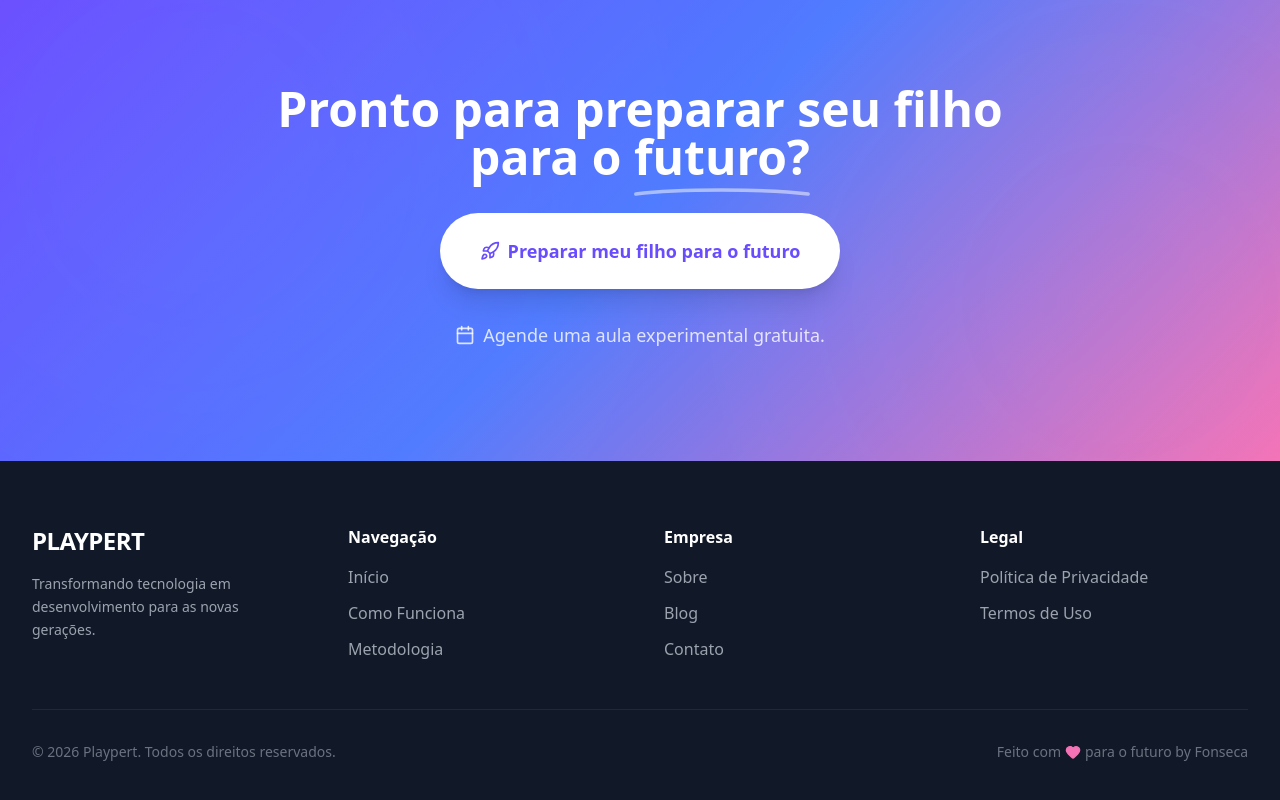
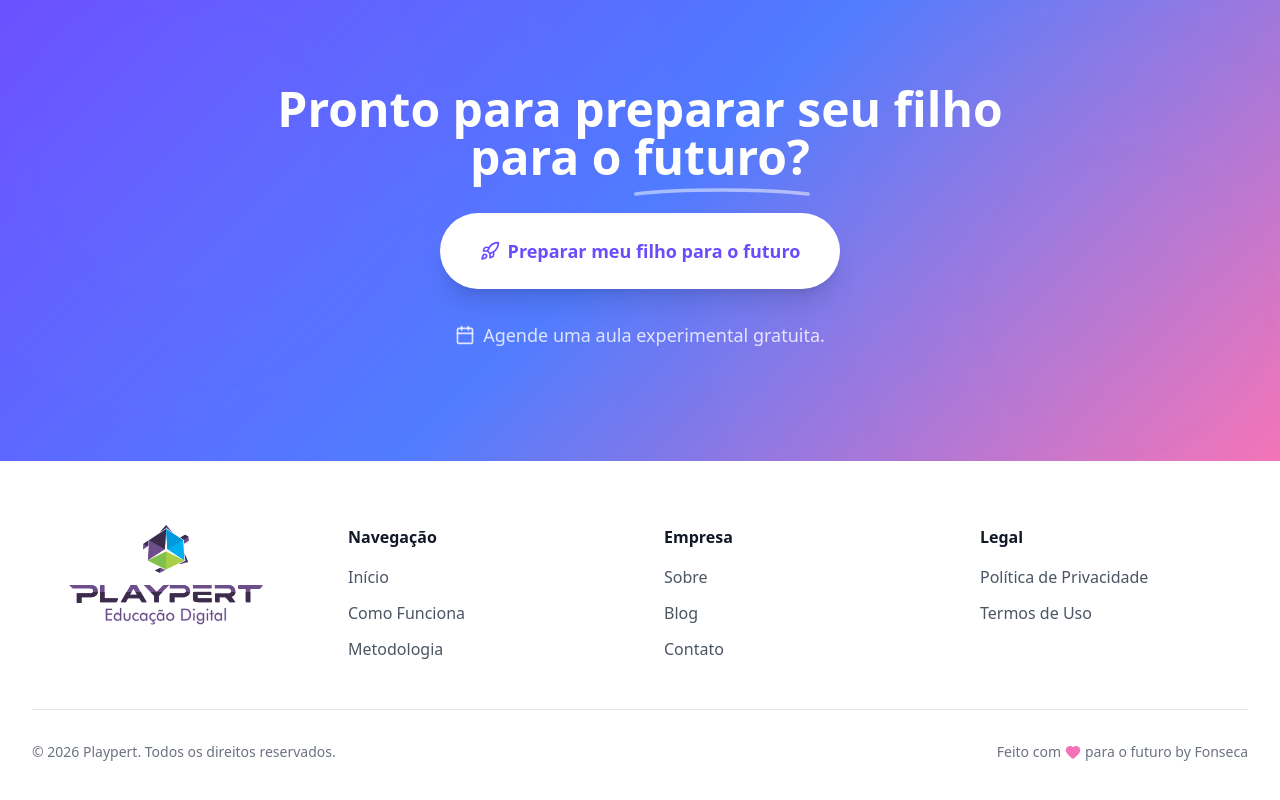
Before and after one commit to joaofonsecan3/playpert-landing, a React (Vite) app: page / in a window 1280 px wide. Shown: the part 5577-6377 px from the top of the page. Built offline with nearby package versions, Linux system fonts and the light colour scheme.

Commit message:
style: ajustar header e footer com identidade visual da Playpert

```diff
--- a/src/components/landing/Footer.jsx
+++ b/src/components/landing/Footer.jsx
@@ -1,53 +1,56 @@
 import { Heart } from "lucide-react";
+import logoFull from "@/assets/Titulo+subtitulo.svg";
+import turtle from "@/assets/Logo Tartaruga.svg";
 
 export default function Footer() {
   const currentYear = new Date().getFullYear();
 
   return (
-    <footer id="footer" className="bg-gray-900 text-white py-16">
+    <footer id="footer" className="bg-white text-gray-800 py-16">
       <div className="max-w-7xl mx-auto px-4 sm:px-6 lg:px-8">
 
         <div className="grid md:grid-cols-4 gap-12 mb-12">
 
-          {/* Logo */}
-          <div className="md:col-span-1">
-            <span className="text-2xl font-bold text-white tracking-tight">
-              PLAYPERT
-            </span>
+          {/* Marca */}
+          <div className="md:col-span-1 flex flex-col items-center text-center">
 
-            <p className="mt-4 text-gray-400 text-sm leading-relaxed">
-              Transformando tecnologia em desenvolvimento para as novas gerações.
-            </p>
+            <div className="flex flex-col items-center">
+
+              <img
+                src={turtle}
+                alt="Playpert símbolo"
+                className="h-12 w-auto mb-3 mx-auto"
+              />
+
+              <img
+                src={logoFull}
+                alt="Playpert"
+                className="h-10 w-auto mx-auto"
+              />
+
+            </div>
+
           </div>
 
           {/* Navegação */}
           <div>
-            <h4 className="font-semibold text-white mb-4">Navegação</h4>
+            <h4 className="font-semibold text-gray-900 mb-4">Navegação</h4>
 
             <ul className="space-y-3">
               <li>
-                <a
-                  href="#hero"
-                  className="text-gray-400 hover:text-[#F472B6] transition-colors duration-200"
-                >
+                <a href="#hero" className="text-gray-600 hover:text-[#6A4CFF] transition-colors duration-200">
                   Início
                 </a>
               </li>
 
               <li>
-                <a
-                  href="#how-it-works"
-                  className="text-gray-400 hover:text-[#F472B6] transition-colors duration-200"
-                >
+                <a href="#how-it-works" className="text-gray-600 hover:text-[#6A4CFF] transition-colors duration-200">
                   Como Funciona
                 </a>
               </li>
 
               <li>
-                <a
-                  href="#solution"
-                  className="text-gray-400 hover:text-[#F472B6] transition-colors duration-200"
-                >
+                <a href="#solution" className="text-gray-600 hover:text-[#6A4CFF] transition-colors duration-200">
                   Metodologia
                 </a>
               </li>
@@ -56,32 +59,23 @@ export default function Footer() {
 
           {/* Empresa */}
           <div>
-            <h4 className="font-semibold text-white mb-4">Empresa</h4>
+            <h4 className="font-semibold text-gray-900 mb-4">Empresa</h4>
 
             <ul className="space-y-3">
               <li>
-                <a
-                  href="#"
-                  className="text-gray-400 hover:text-[#F472B6] transition-colors duration-200"
-                >
+                <a href="#" className="text-gray-600 hover:text-[#6A4CFF] transition-colors duration-200">
                   Sobre
                 </a>
               </li>
 
               <li>
-                <a
-                  href="#"
-                  className="text-gray-400 hover:text-[#F472B6] transition-colors duration-200"
-                >
+                <a href="#" className="text-gray-600 hover:text-[#6A4CFF] transition-colors duration-200">
                   Blog
                 </a>
               </li>
 
               <li>
-                <a
-                  href="#"
-                  className="text-gray-400 hover:text-[#F472B6] transition-colors duration-200"
-                >
+                <a href="#" className="text-gray-600 hover:text-[#6A4CFF] transition-colors duration-200">
                   Contato
                 </a>
               </li>
@@ -90,23 +84,17 @@ export default function Footer() {
 
           {/* Legal */}
           <div>
-            <h4 className="font-semibold text-white mb-4">Legal</h4>
+            <h4 className="font-semibold text-gray-900 mb-4">Legal</h4>
 
             <ul className="space-y-3">
               <li>
-                <a
-                  href="#"
-                  className="text-gray-400 hover:text-[#F472B6] transition-colors duration-200"
-                >
+                <a href="#" className="text-gray-600 hover:text-[#6A4CFF] transition-colors duration-200">
                   Política de Privacidade
                 </a>
               </li>
 
               <li>
-                <a
-                  href="#"
-                  className="text-gray-400 hover:text-[#F472B6] transition-colors duration-200"
-                >
+                <a href="#" className="text-gray-600 hover:text-[#6A4CFF] transition-colors duration-200">
                   Termos de Uso
                 </a>
               </li>
@@ -116,7 +104,7 @@ export default function Footer() {
         </div>
 
         {/* Bottom */}
-        <div className="pt-8 border-t border-gray-800">
+        <div className="pt-8 border-t border-gray-200">
           <div className="flex flex-col sm:flex-row justify-between items-center gap-4">
 
             <p className="text-gray-500 text-sm">
```
